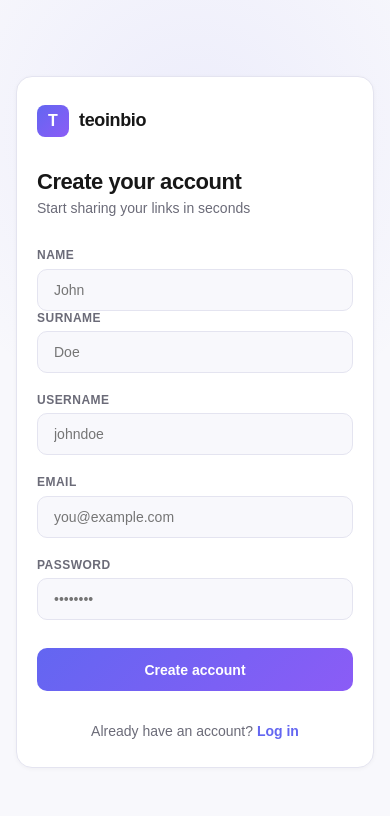
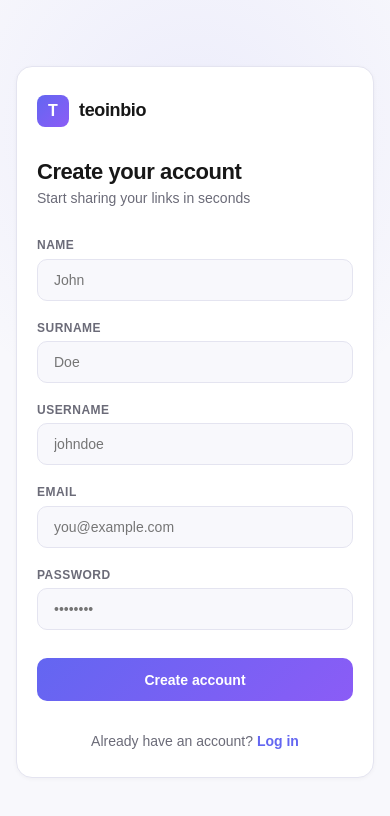
Before and after one commit to teozarkias/teoinbio, a Next.js app: page /signup in a window 390 px wide. Shown: the top 816 px of the page. Built offline with nearby package versions, Linux system fonts and the light colour scheme.

Commit message:
Added padding and grid in phone css signup

```diff
--- a/app/signup/styles.module.css
+++ b/app/signup/styles.module.css
@@ -174,7 +174,11 @@
 
   .row {
     grid-template-columns: 1fr;
-    gap: 0;
+    gap: 1.25rem;
+  }
+
+  .field {
+    padding-top: 0;
   }
 
   .title {
```
